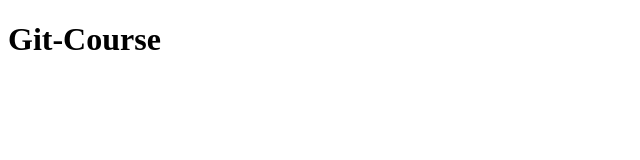
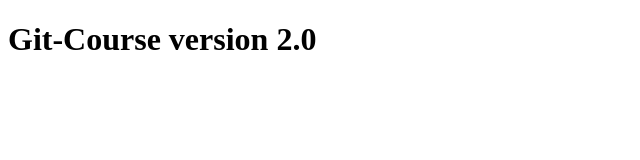
Before and after one commit to Fayjass/iLeanGithub, a plain HTML site: page index.html in a window 1280 px wide. Shown: the whole page, without its empty margins (0-640 px from the left). Drawn offline with Linux system fonts and the light colour scheme.

Commit message:
Second commit

```diff
--- a/index.html
+++ b/index.html
@@ -6,6 +6,6 @@
     <title>Git-Course</title>
   </head>
   <body>
-    <h1>Git-Course</h1>
+    <h1>Git-Course version 2.0</h1>
   </body>
 </html>
```
